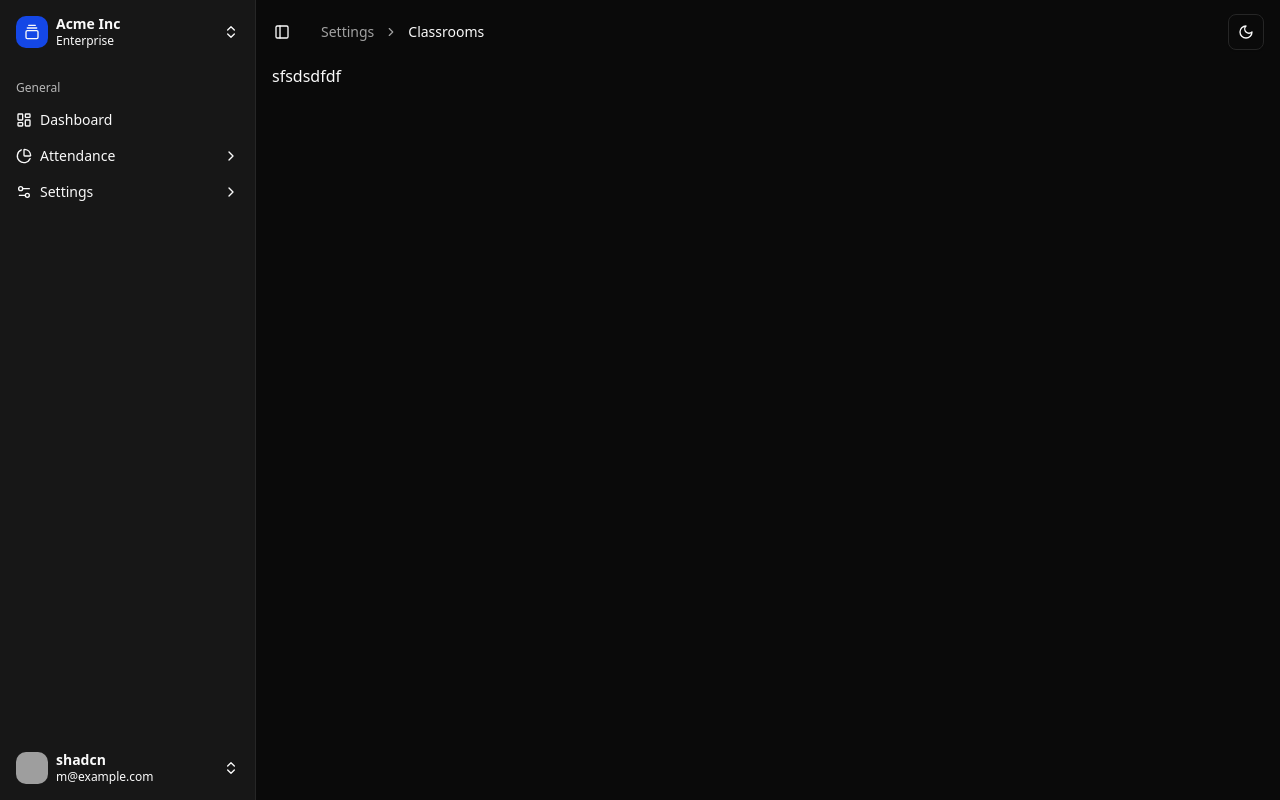
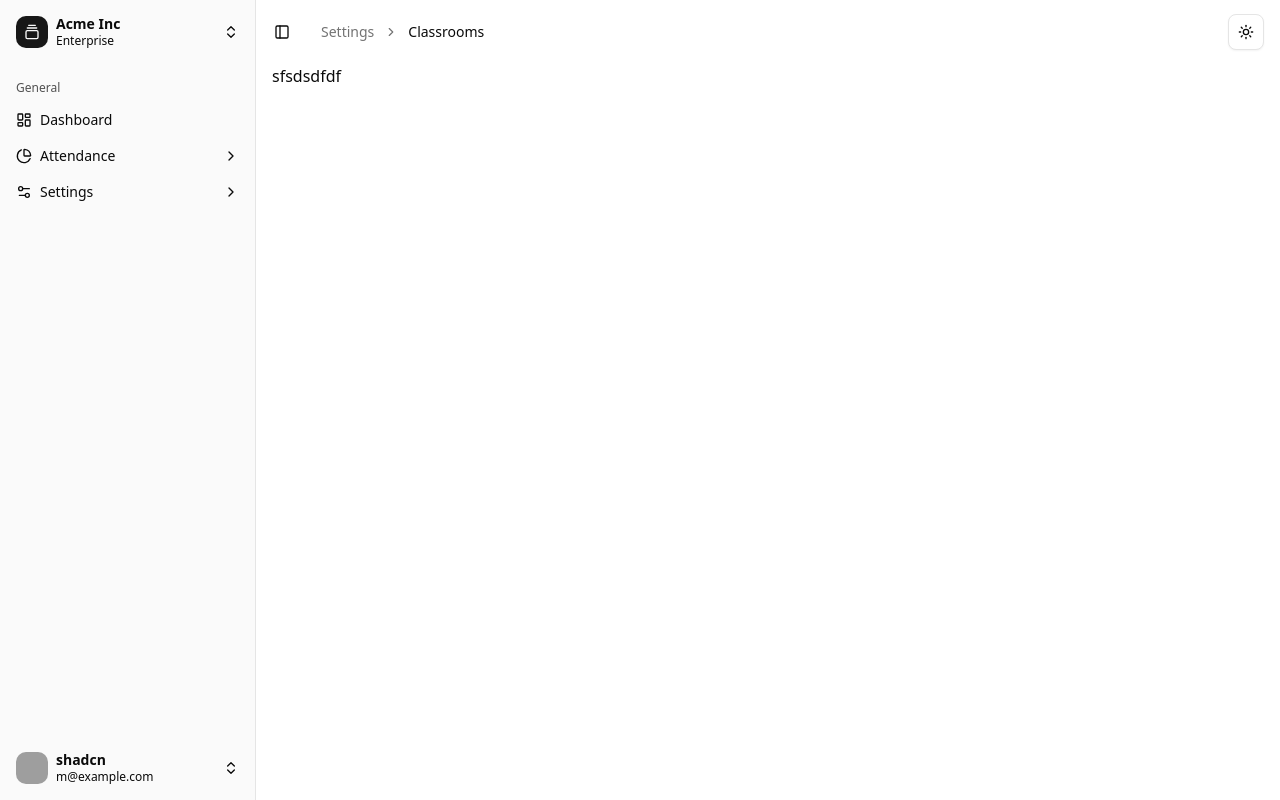
Before and after one commit to thewebvana/LMS_FE, a React (Vite) app: page /settings/classrooms in a window 1280 px wide. Built offline with nearby package versions, Linux system fonts and the light colour scheme; grey boxes are pictures that could not be loaded.

Commit message:
Revert "fixes"
This reverts commit 02398b80fd71b0612df61c071e4f163671f7ca9e.

```diff
--- a/src/App.jsx
+++ b/src/App.jsx
@@ -1,5 +1,6 @@
 
 import AppRouter from "./router"
+import { ThemeProvider } from "@/components/theme/theme-provider"
 
 function App() {
   return (
--- a/src/layout/index.jsx
+++ b/src/layout/index.jsx
@@ -1,34 +1,22 @@
 "use client";
 import { AppSidebar } from "@/components/sidebar/app-sidebar";
-
+import { Outlet } from "react-router-dom";
 import { SidebarInset, SidebarProvider } from "@/components/ui/sidebar";
 import { Header } from "@/components/header/app-header";
 import { ThemeProvider } from "@/components/theme/theme-provider";
-import { useLocation } from "react-router-dom";
 
 export default function Layout({ children }) {
-
-	const pathname = useLocation().pathname
-	const isAuthPage = pathname === "/" || pathname === "/signup";
-
 	return (
 		<div>
-
-			<ThemeProvider defaultTheme="dark" storageKey="vite-ui-theme">
-				{isAuthPage ? (
-					<div>{children}</div>
-				) : (
 			<SidebarProvider>
 				<AppSidebar />
 				<SidebarInset>
-
 					<Header />
-							<div className="p-4 pt-0">{children}</div>
-
+					<div className="p-4 pt-0">
+						<Outlet />
+					</div>
 				</SidebarInset>
 			</SidebarProvider>
-				)}
-			</ThemeProvider>
 		</div>
 	);
 }
--- a/src/router/index.jsx
+++ b/src/router/index.jsx
@@ -4,26 +4,48 @@ import Login from "@/pages/login";
 import Classrooms from "@/pages/settings/classrooms";
 import Users from "@/pages/settings/users";
 import Signup from "@/pages/signup";
-import { BrowserRouter as Router, Routes, Route } from "react-router-dom";
+import { useState } from "react";
+import {
+	BrowserRouter as Router,
+	Routes,
+	Route,
+	Navigate,
+} from "react-router-dom";
 import { ThemeProvider } from "@/components/theme/theme-provider";
 
+const RedirectToLogin = () => {
+	return (
+		<>
+			<Navigate to="/" />
+		</>
+	);
+};
 
 function AppRouter() {
-
+	const [isLogin, setIslogin] = useState(true);
 
 	return (
 		<Router>
-      <Layout>
+			<ThemeProvider defaultTheme="light" storageKey="vite-ui-theme">
 				<Routes>
+					{/* Public Routes */}
 					<Route path="/" element={<Login />} />
+					<Route path="/login" element={<Login />} />
 					<Route path="/signup" element={<Signup />} />
+
+					{/* Protected Routes */}
+					{isLogin ? (
+						<Route element={<Layout />}>
 							<Route path="/dashboard" element={<Dashboard />} />
 							<Route path="/settings/users" element={<Users />} />
 							<Route path="/settings/classrooms" element={<Classrooms />} />
+						</Route>
+					) : (
+						<Route path="*" element={<Navigate to="/login" replace />} />
+					)}
 				</Routes>
-
-      </Layout>
-    </Router >
+			</ThemeProvider>
+		</Router>
 	);
 }
 
```
Lines whose indentation alone changed are shown as unchanged.
